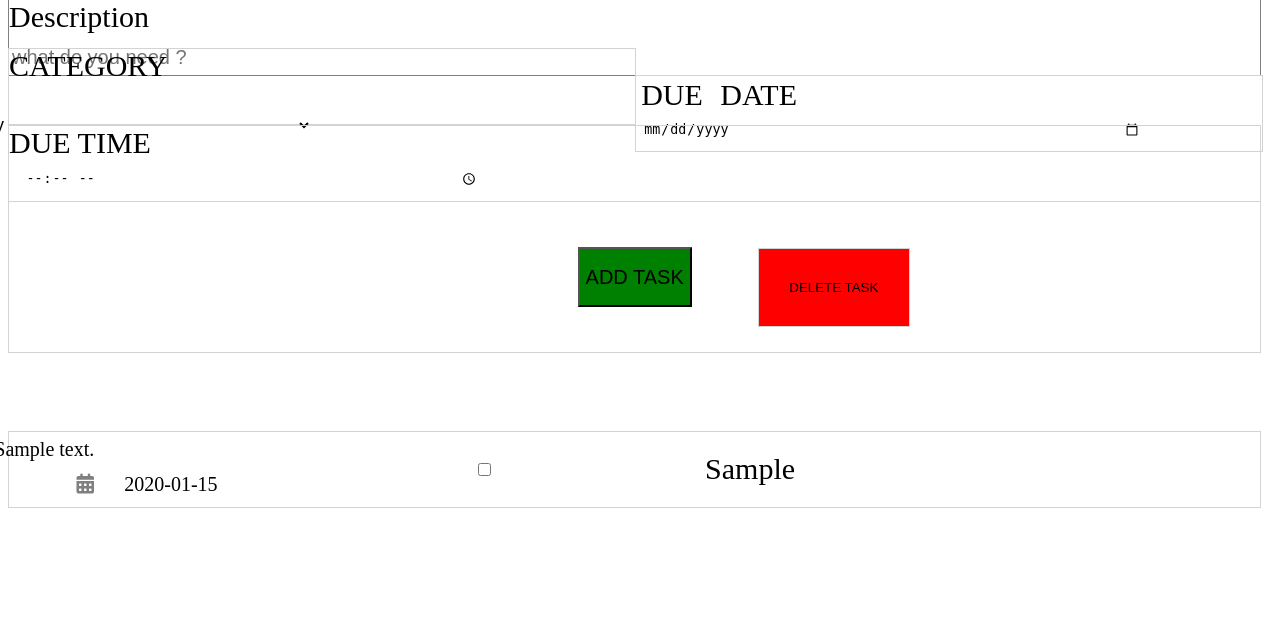
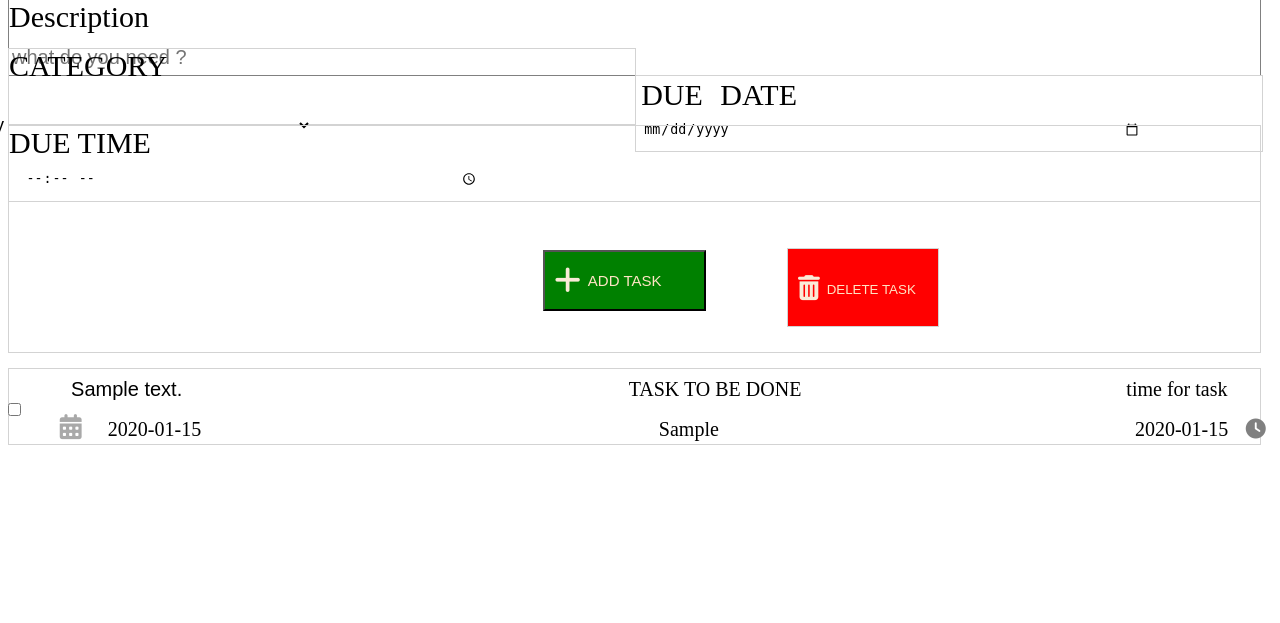
Before and after one commit to mohsin786khan/TO-DO-app, a Node server app: page / in a window 1280 px wide. Shown: the part 86-709 px from the top of the page. Run offline with Node 20, Linux system fonts and the light colour scheme; tables that the repository leaves empty hold one stand-in row (values such as "Sample post"); some libraries are stand-ins or nearby versions.

Commit message:
deleted extra files and completed css

```diff
--- a/assets/css/home.css
+++ b/assets/css/home.css
@@ -131,12 +131,45 @@ outline: none;
     top:-85px;
 }
 
+.add-button{
+    width: 20%;
+    height: 50%;
+}
+.plus{
+    color:antiquewhite;
+    position: relative;
+    left: 45px;
+    top:15px;
+    z-index: 1;
+}
+
 .add-button button[type="submit"]{
     background: green;
-    width: 100%;
-    height: 40%;
-    font-size: 20px;
+    width: 65%;
+    height: 82%;
     cursor: pointer;
+    position: relative;
+    top: 10px;
+}
+.add-it{
+    color:bisque ;
+    font-size: 15px;
+}
+
+.delete-icon{
+    position: relative;
+    left:790px;
+    font-size: 25px;
+    top: -215px;
+    z-index: 1;
+    color: antiquewhite;
+}
+
+.delete-it{
+    color: bisque;
+    position: relative;
+    top: 2px;
+    left: 8px;
 }
 
 .delete-button button[type="submit"] {
@@ -159,36 +192,77 @@ outline: none;
     align-items: center;
     justify-content: center;
     position: relative;
-    top: -116px;
+    top: -179px;
+}
+
+
+.no-list-style li {
+    display: inline-block;
+    padding-left:10px;
+}
+
+.checkout{
+    position: relative;
+    right: 250px;
+}
+
+.describe-it{
+position: relative;
+right: 220px;
+top:-20px;
+font-family: sans-serif;
+font-size: 20px;
+}
+
+.calender-icon{
+    position: relative;
+    right: 350px;
+    top:20px;
+    font-size: 25px;
+    color: darkgray;
+}
+
+.date-it
+{
+    position: relative;
+    right: 340px;
+    top:20px;
+    font-size: 20px;
+}
+
+.task{
+    position: relative;
+    top:-20px;
+    right: -60px;
+    font-size: 20px;
 
 }
 
+.task-it{
+    position: relative;
+    top:20px;
+    font-size: 20px;
+    right: 90px;
+}
 
-.describe-it{
-    font-size: 20px;
+.timing{
     position: relative;
     top: -20px;
-    right: 500px;
+    font-size: 20px;
+    left:300px;
 }
 
-.check-it{
+.time-it{
     position: relative;
-    top: -20px;
-    right: 513px;
-
+    font-size: 20px;
+    left: 200px;
+    top: 20px;
 }
 
-.date-it{
-    position: relative;
-    top: 15px;
-    right: 470px;
-    font-size: 20px;
-}
-
-.icon{
-    position: relative;
-    top: 15px;
-    right: 611px;
+.clock-icon{
     font-size: 20px;
     color: gray;
+    position: relative;
+    left: 200px;
+    top: 20px;
 }
--- a/controller/home_controller.js
+++ b/controller/home_controller.js
@@ -26,7 +26,8 @@ module.exports.create=function(req,res){
   Task.create({
       Description:req.body.description,
       Category:req.body.category,
-      Date:req.body.duedate
+      Date:req.body.duedate,
+      Time:req.body.duetime,
   },function(err,newTask){
    if(err){
        console.log('error in creating new task',err);
--- a/controller/users_controller.js
+++ /dev/null
@@ -1,3 +0,0 @@
-module.exports.profile=function(req,res){
-    return res.end('<h1>user profile</h1>');
-}
--- a/models/task.js
+++ b/models/task.js
@@ -12,6 +12,10 @@ const taskSchema=new mongoose.Schema({
     Date:{
         type:String,
         required:true
+    },
+    Time:{
+        type:String,
+        required:true
     }
 });
 
--- a/routers/index.js
+++ b/routers/index.js
@@ -11,6 +11,8 @@ router.post('/create-task',homeController.create);
 //router.post('/delete-task/:id',homeController.delete);
 
 router.post('/delete-task',homeController.delete);
-router.use('/user',require('./user'));
+
+
+
 
 module.exports=router;
--- a/views/home.ejs
+++ b/views/home.ejs
@@ -45,22 +45,26 @@
 
 
               <div class="side-date">
+
                   <label for="date"><P id="due-date">DUE DATE</P></label>
                   <input type="date" name="duedate" id="date" placeholder="MM/DD/YYYY"  required>
-              </div>
+                </div>
 
 
               <div class="time-set">
                   <label for="time">DUE TIME</label>
-                  <input type="time" id="time" name="duetime" placeholder="hr/min/am" >
-              </div>
+
+                  <input type="time" id="time" name="duetime" placeholder="MM/DD/YYYY"    required>
+
+                </div>
 
 
            <!--  submit button -->
           <div class="add">
 
               <span class="add-button">
-              <button type="submit">ADD TASK</button>
+               <span class="plus"> <i class="fas fa-plus"></i></span>
+              <button type="submit"><span class="add-it">ADD TASK</span></button>
               </span>
 
           </div>
@@ -96,23 +100,51 @@
 
 
     <span class="delete-button">
-      <button type="submit"> DELETE TASK</button>
-      </span>
+     <span class="delete-icon"> <i class="fas fa-trash-alt"></i></span>
+    <button type="submit"><span class="delete-it">DELETE TASK</span></button>
+    </span>
 
     <% for(let i of task_list) {%>
 
      <div id="added">
-    <input type="checkbox" name="id"   value="<%= i._id %>" ></input>
+       <ul class="no-list-style">
 
-    <p class="describe-it"><%=i. Description%></p>
+        <li class="checkout">
+    <input type="checkbox" name="id"   value="<%= i._id %>"  ></input>
+        </li>
 
-    <p class="date-it"><%=i.Date%></p>
+        <li class="describe-it">
+    <%=i. Description%>
+        </li>
 
-    <span class="icon">
-    <i class="fas fa-calendar-alt"></i>
-     </span>
-    <p><%=i.Category%></p>
+
+        <span class="calender-icon" >
+          <i class="fas fa-calendar-alt"></i>
+           </span>
+            </li>
+
+        <li class="date-it">
+    <span><%=i.Date%></span>
+    </li>
+
+    <li>
+
+
+      <li><span class="task">TASK TO BE DONE</span>
+    <span class="task-it"><%=i.Category%></span>
+    </li>
+
+    <li><span class="timing">time for task</span>
+    <span class="time-it"><%= i.Time %></span>
+      </li>
+
+   <li class="clock-icon">
+    <i class="fas fa-clock"></i>
+  </li>
+
+  </ul>
       </div>
+
 
     <% } %>
 
```
Also changed, not shown: routers/user.js (deleted, +0 -8 lines).
